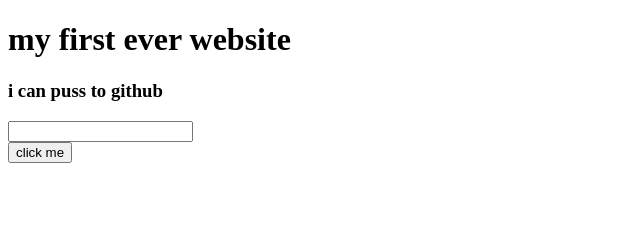
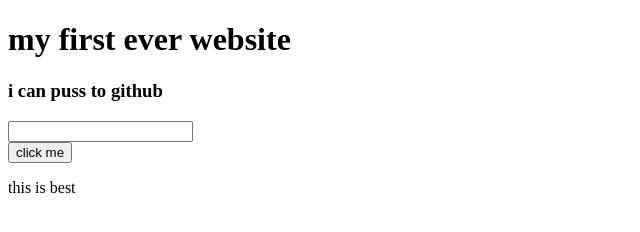
Before and after one commit to rafayedrocky/my-first-website, a plain HTML site: page index.html in a window 1280 px wide. Shown: the full height of the page, 0-640 px from the left. Drawn offline with Linux system fonts and the light colour scheme.

Commit message:
finally sending

```diff
--- a/index.html
+++ b/index.html
@@ -11,5 +11,7 @@
     <input type="text">
     <br>
     <button> click me </button>
+    <p> this is best</p>
+
 </body>
 </html>
```
